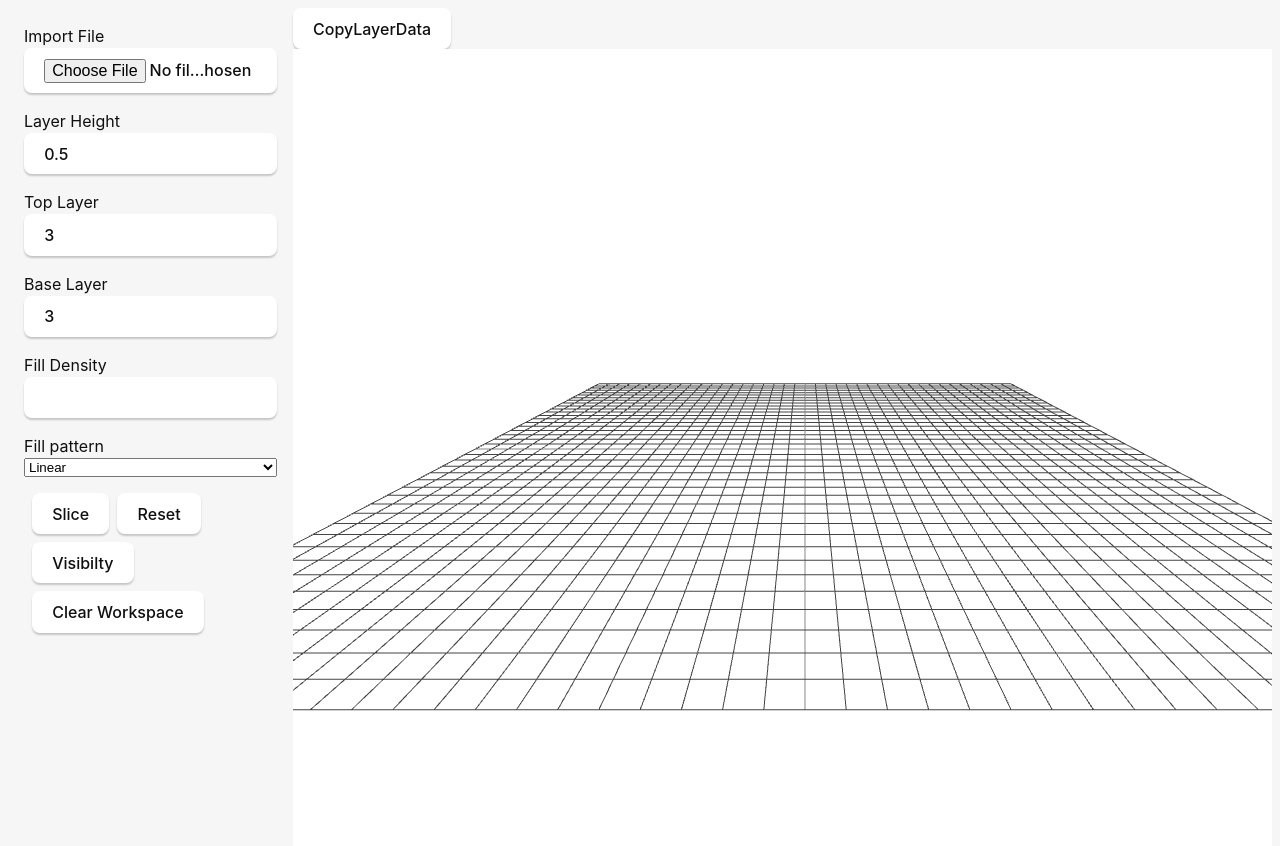
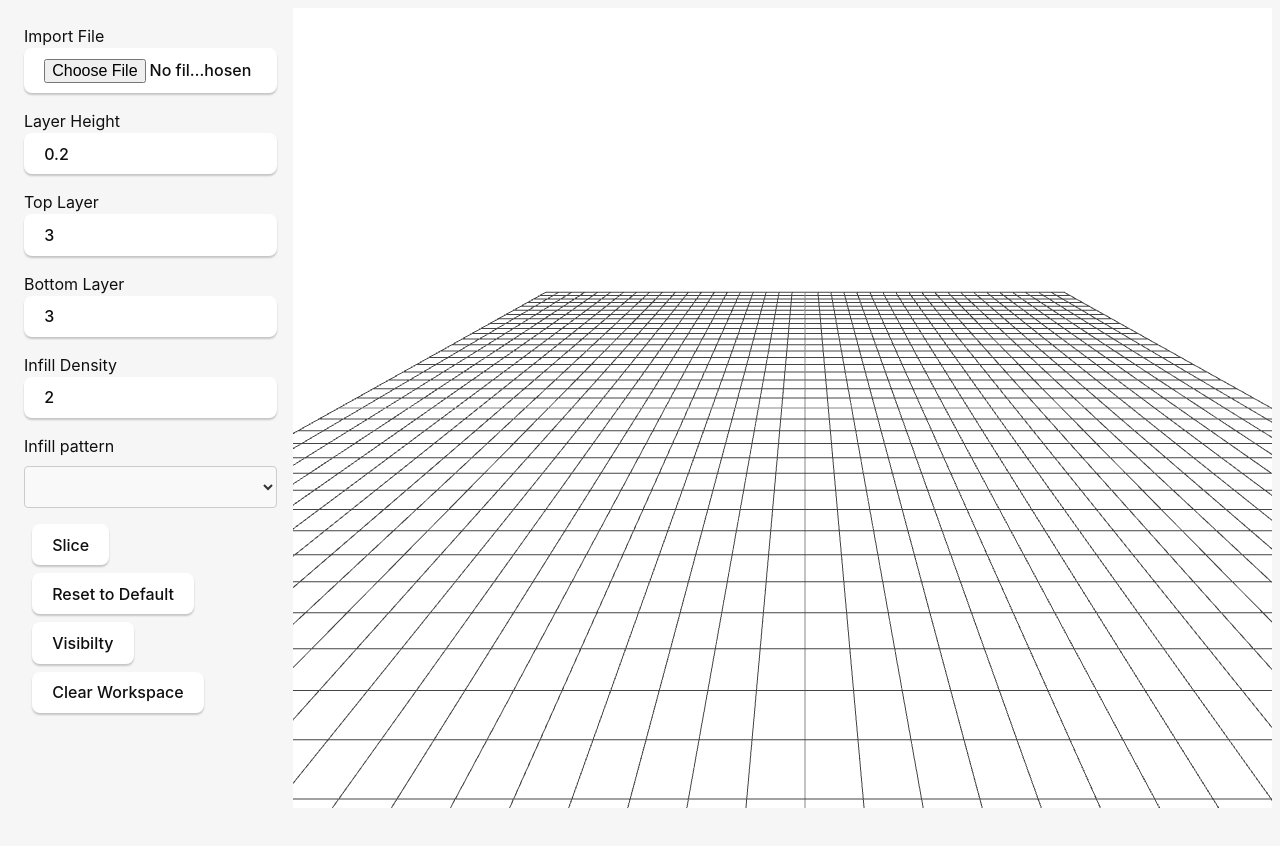
Before and after one commit to thinkmetal-priya/tauri-slicer, a React (Vite) app: page / in a window 1280 px wide. Shown: the top 846 px of the page. After the commit the page ends 816 px from the top, so only its background shows below. Built offline with nearby package versions, Linux system fonts and the light colour scheme; no server answers.

Commit message:
fix : change the input label

```diff
--- a/src/component/CanvasComp.jsx
+++ b/src/component/CanvasComp.jsx
@@ -17,7 +17,7 @@ const CanvasComp = ({ meshRef }) => {
   return (
     <Canvas
       gl={{ localClippingEnabled: true }}
-      camera={{ position: [0, 100, 300], near: 0.002, far: 5000 }}
+      camera={{ position: [0, 100, 200], near: 0.002, far: 5000 }}
       style={{ width: "80vw", height: "100vh", backgroundColor: "white" }}
     >
       {/* <ambientLight intensity={Math.PI}  /> */}
--- a/src/component/Layers.jsx
+++ b/src/component/Layers.jsx
@@ -9,7 +9,7 @@ const Layers = () => {
   const topLayers = state.topLayers || 0;
   const baseLayers = state.baseLayers || 0;
   const currentLayer = state.currentLayerIndex;
-  // Filter out only non-empty layers
+
   const filteredWhole = wholeLayerData
     .map((layer, index) => ({ layer, index }))
     .filter(({ layer }) => Array.isArray(layer) && layer.flat().length > 0);
--- a/src/component/MainContent.jsx
+++ b/src/component/MainContent.jsx
@@ -16,21 +16,15 @@ import {
   TOP_LAYERS,
   BASE_LAYERS,
   CLEAR_FILE,
+  INFILL_DENSITY,
+  CURRENT_LAYER_INDEX,
 } from "../constants/actions";
 import { useRef } from "react";
-// import sliceMesh from "../utils/sliceMesh";
-// import { useEffect } from "react";
-// When using the Tauri API npm package:
+
 import { invoke } from "@tauri-apps/api/core";
 import Loader from "./Loader";
-// import LayerSlider from "./LayerSlider";
+
 import SingleLayerSlider from "./SingleLayerSlider";
-// When using the Tauri global script (if not using the npm package)
-// Be sure to set `app.withGlobalTauri` in `tauri.conf.json` to true
-// const invoke = window.__TAURI__.core.invoke;
-
-// Invoke the command
-// invoke("my_custom_command");
 
 const MainContent = () => {
   const state = useContext(Context);
@@ -38,14 +32,25 @@ const MainContent = () => {
   const meshRef = useRef();
   const [loader, setLoader] = useState(false);
   const inputRef = useRef(null);
+  // const handleFileInput = (e) => {
+  //   const file = e.target.files[0];
+  //   const objUrl = window.URL.createObjectURL(file);
+  //   dispatch({
+  //     type: FILE,
+  //     payload: objUrl,
+  //   });
+  // };
   const handleFileInput = (e) => {
     const file = e.target.files[0];
+    if (!file) return;
+
     const objUrl = window.URL.createObjectURL(file);
     dispatch({
       type: FILE,
       payload: objUrl,
     });
   };
+
   const total_layer = state.totalLayers;
   const handleSlice = async () => {
     setLoader((prev) => !prev);
@@ -101,12 +106,12 @@ const MainContent = () => {
 
           const ylayerValue = key;
           const pointsArray = verticesToPointsArray[key];
-          if (ylayerValue === "15") {
-            console.log(
-              "value of pointsArray of layer 30",
-              verticesToPointsArray[ylayerValue]
-            );
-          }
+          // if (ylayerValue === "15") {
+          //   console.log(
+          //     "value of pointsArray of layer 30",
+          //     verticesToPointsArray[ylayerValue]
+          //   );
+          // }
 
           // console.log("value of pointsArray", pointsArray);
           const polygonsArrMap = await invoke("get_line_seg", {
@@ -115,6 +120,8 @@ const MainContent = () => {
           });
           setLoader(false);
           console.log("value for each layer, polygonArrMAp", polygonsArrMap);
+
+          // in this log we're getting the y layer value
 
           Object.keys(polygonsArrMap).forEach((key) => {
             const arrayOfPolygons = polygonsArrMap[key];
@@ -157,7 +164,14 @@ const MainContent = () => {
       }
     }
   };
-
+  useEffect(() => {
+    if (!state.file) {
+      dispatch({
+        type: FILE,
+        payload: "/Users/priya/tauriSlicer/tauri-app/src/assets/cube(1).stl",
+      });
+    }
+  }, []);
   const [input, setInput] = useState(null);
   const [output, setOutput] = useState(null);
 
@@ -171,15 +185,23 @@ const MainContent = () => {
   };
   const handleTopLayerChange = (e) => {
     const topLayerVal = +e.target.value;
-    console.log("layer input  value ", topLayerVal);
+    console.log(" top layer input  value ", topLayerVal);
     dispatch({
       type: TOP_LAYERS,
       payload: topLayerVal,
     });
   };
+  const handleInfillDensityChange = (e) => {
+    const infillDensity = +e.target.value;
+    console.log("infill density value  ", infillDensity);
+    dispatch({
+      type: INFILL_DENSITY,
+      payload: infillDensity,
+    });
+  };
   const handleBaseLayerChange = (e) => {
     const baseLayerVal = +e.target.value;
-    console.log("layer input  value ", baseLayerVal);
+    console.log(" base layer input  value ", baseLayerVal);
     dispatch({
       type: BASE_LAYERS,
       payload: baseLayerVal,
@@ -219,6 +241,14 @@ const MainContent = () => {
       payload: initialState.baseLayers,
     });
 
+    dispatch({
+      type: INFILL_DENSITY,
+      payload: initialState.infillDensity,
+    });
+    // dispatch({
+    //   type: SEMI_TRANSPARENT,
+    //   payload: initialState.semiTransparent,
+    // });
     console.log("clicked on reste button");
   };
   const handleVisibility = () => {
@@ -233,6 +263,19 @@ const MainContent = () => {
   const handleClear = () => {
     console.log("clear file button is clicked ");
     dispatch({ type: CLEAR_FILE });
+    dispatch({
+      type: CURRENT_LAYER_INDEX,
+      payload: initialState.currentLayerIndex,
+    });
+    dispatch({
+      type: TOTAL_LAYERS,
+      payload: initialState.totalLayers,
+    });
+    dispatch({
+      type: SEMI_TRANSPARENT,
+      payload: initialState.semiTransparent,
+    });
+
     if (inputRef.current) {
       inputRef.current.value = "";
     }
@@ -282,7 +325,7 @@ const MainContent = () => {
           <div
             style={{ display: "flex", flexDirection: "column", width: "100%" }}
           >
-            <label htmlFor="">Base Layer</label>
+            <label htmlFor="">Bottom Layer</label>
             <input
               size="5"
               type="text"
@@ -296,10 +339,17 @@ const MainContent = () => {
           <div
             style={{ display: "flex", flexDirection: "column", width: "100%" }}
           >
-            <label htmlFor="">Fill Density</label>
-            <input size="5" type="text" spellCheck="false" name="" id="" />
+            <label htmlFor="">Infill Density</label>
+            <input
+              size="5"
+              type="text"
+              spellCheck="false"
+              id="baseLayers"
+              value={state.infillDensity}
+              onChange={handleInfillDensityChange}
+            />
           </div>
-          <div
+          {/* <div
             style={{ display: "flex", flexDirection: "column", width: "100%" }}
           >
             <label htmlFor="cars">Fill pattern</label>
@@ -310,20 +360,54 @@ const MainContent = () => {
               <option value="taingle">Traingle</option>
               <option value="gyroid">Gyroid</option>
             </select>
+          </div> */}
+          <div
+            style={{
+              display: "flex",
+              flexDirection: "column",
+              width: "100%",
+              gap: "8px", // optional spacing
+            }}
+          >
+            <label htmlFor="cars">Infill pattern</label>
+            <select
+              name="fill-pattern"
+              id="cars"
+              style={{
+                padding: "20px",
+                borderRadius: "4px",
+                border: "1px solid #ccc",
+                fontSize: "14px",
+                backgroundColor: "#f9f9f9",
+                color: "#333",
+                height: "23px",
+              }}
+            >
+              <option value="linear">Linear</option>
+              <option value="hex">Hex</option>
+              <option value="grid">Grid</option>
+              <option value="taingle">Traingle</option> {/* typo here */}
+              <option value="gyroid">Gyroid</option>
+            </select>
           </div>
         </div>
         <div className="btn-container">
           <button onClick={handleSlice}>Slice</button>
-          <button onClick={handleReset}>Reset</button>
+          <button onClick={handleReset}>Reset to Default</button>
           <button onClick={handleVisibility}>Visibilty</button>
           <button onClick={handleClear}>Clear Workspace</button>
         </div>
         {loader ? <Loader /> : ""}
       </section>
       {/* right section  */}
+
       <section className="right-panel">
         {total_layer ? <SingleLayerSlider /> : ""}
-        <button onClick={handleCopyLayerData}>CopyLayerData</button>
+        {process.env.NODE_ENV === "dev" && (
+          <button onClick={handleCopyLayerData}>CopyLayerData</button>
+        )}
+        {/* <button onClick={handleCopyLayerData}>CopyLayerData</button> */}
+
         <CanvasComp meshRef={meshRef} />
       </section>
     </section>
@@ -331,20 +415,3 @@ const MainContent = () => {
 };
 
 export default MainContent;
-
-//  have the left bar
-//   layer height--> top layer--> base layer
-// 20/0.5
-
-// function getAreaFrom(pointsArray) {
-//   console.log("points array in get area from function", pointsArray);
-//   const planeArray = segmentsToLoopXY(pointsArray);
-//   // Convert array of [x, y] to array of THREE.Vector2
-//   const vectorPoints = planeArray.map((p) => new THREE.Vector2(p[0], p[1]));
-
-//   // Ensure clockwise winding (ShapeUtils.area returns negative if counter-clockwise)
-//   const rawArea = THREE.ShapeUtils.area(vectorPoints);
-//   const area = Math.abs(rawArea);
-//   console.log("area maybe", area);
-//   return area;
-// }
--- a/src/constants/actions.js
+++ b/src/constants/actions.js
@@ -20,3 +20,4 @@ export const TOP_LAYERS = "TOP_LAYERS";
 export const BASE_LAYERS = "BASE_LAYERS";
 export const POSITIONY = "POSITIONY";
 export const CLEAR_FILE = "CLEAR_FILE";
+export const INFILL_DENSITY = "INFILL_DENSITY";
--- a/src/context.js
+++ b/src/context.js
@@ -22,6 +22,7 @@ import {
   BASE_LAYERS,
   POSITIONY,
   CLEAR_FILE,
+  INFILL_DENSITY,
 } from "./constants/actions";
 import Layers from "./component/Layers";
 
@@ -35,7 +36,7 @@ export const initialState = {
   polygonVerticesDebug: null,
   polyonsArrayPerLayer: [],
   arrayOfpolyonsArrayPerLayer: [],
-  layerHeight: 0.5,
+  layerHeight: 0.2,
   totalLayers: null,
   slicingComplete: false,
   wholeLayerData: [],
@@ -46,6 +47,7 @@ export const initialState = {
   topLayers: 3,
   baseLayers: 3,
   positionY: 0,
+  infillDensity: 2,
 };
 //  reducer fucntion
 export function reducer(state, action) {
@@ -130,6 +132,9 @@ export function reducer(state, action) {
     case BASE_LAYERS: {
       return { ...state, baseLayers: action.payload };
     }
+    case INFILL_DENSITY: {
+      return { ...state, infillDensity: action.payload };
+    }
     case POSITIONY: {
       return { ...state, positionY: action.payload };
     }
```
Also changed, not shown: 1 other file (tests, documents, lock files or other folders).
